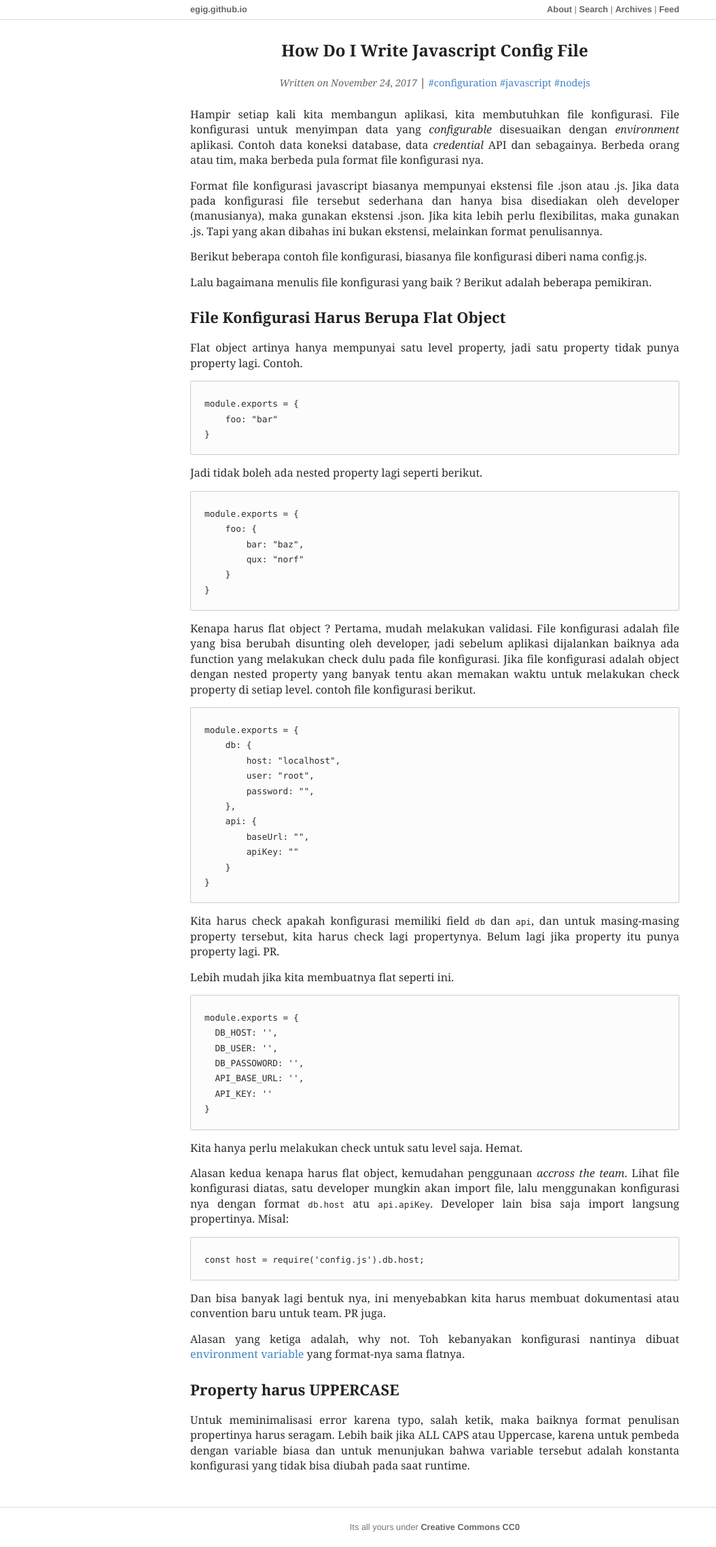
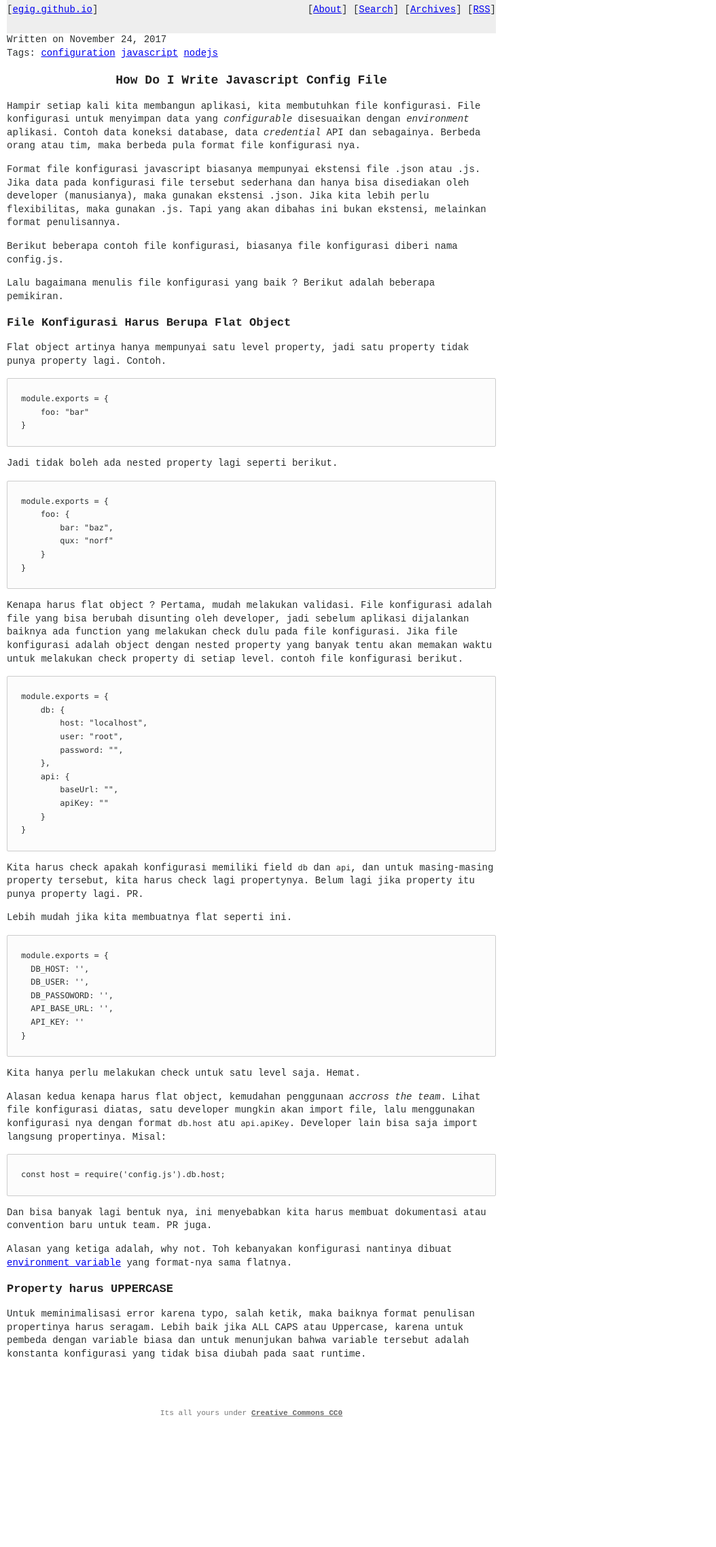
Before and after one commit to egig/egig.github.io, a Jekyll site: the page built from _posts/2017-11-24-how-do-i-write-javascript-config-file.markdown, in a window 1280 px wide. Shown: the whole page at 68% size, without its empty margins (0-1054 px from the left). Built offline with Jekyll 4.4.1, drawn with Linux system fonts in a browser that asks for light colours; comment, search, counter and statistics services are not loaded; after the commit the page ends 2107 px from its top, so only the background shows below that.

Commit message:
new style

```diff
--- a/_config.yml
+++ b/_config.yml
@@ -80,8 +80,8 @@ plugins:
   - jekyll-seo-tag
 
 #pagination
-paginate: 6
-paginate_path: /page:num/
+paginate: 5
+paginate_path: /page/:num/
 
 # Exclude these files from your production _site
 exclude:
--- a/_layouts/default.html
+++ b/_layouts/default.html
@@ -14,24 +14,29 @@
 
     <link rel="stylesheet" type="text/css" href="{{ site.baseurl }}/style.css" />
     <link rel="alternate" type="application/rss+xml" title="{{ site.name }} - {{ site.description }}" href="{{ site.baseurl }}/feed.xml" />
+    <script src="https://cdnjs.cloudflare.com/ajax/libs/jquery/3.4.1/jquery.min.js" integrity="sha256-CSXorXvZcTkaix6Yvo6HppcZGetbYMGWSFlBw8HfCJo=" crossorigin="anonymous"></script>
 
     <!-- Created with Jekyll Now - http://github.com/barryclark/jekyll-now -->
   </head>
 
   <body>
-    <div class="wrapper-masthead">
+    <div class="wrapper-masthead container">
       <div class="site-nav-wrapper clearfix">
-      <div class="container">
         <div class="site-nav">
-          <a href="/">{{ site.name }}</a>
+          [<a href="/">{{ site.name }}</a>]
+          <br/>
+          <br/>
+          <span id="updated-at"></span>
         </div>
         <div class="site-nav-right">
-          <a href="/about.html">About</a> |
-          <a href="/search.html">Search</a> |
-          <a href="/archives.html">Archives</a> |
-          <a href="/feed.xml">Feed</a>
+          [<a href="/about.html">About</a>]
+          [<a href="/search.html">Search</a>]
+          [<a href="/archives.html">Archives</a>]
+          [<a href="/feed.xml">RSS</a>]
+<!--          <br/>-->
+<!--          <br/>-->
+<!--          Owner: <span id="owner"></span>-->
         </div>
-      </div>
       </div>
     </div>
 
--- a/_layouts/post.html
+++ b/_layouts/post.html
@@ -3,17 +3,17 @@ layout: default
 ---
 
 <article class="post">
-  <div class="post-title-wrapper">
-    <h1 class="post-title">{{ page.title }}</h1>
-
-    <span class="date"> Written on {{ page.date | date: "%B %e, %Y" }}
-    </span> |
+    <span> Written on {{ page.date | date: "%B %e, %Y" }}</span>
+    <br/>
+    Tags:
     <span>
       {% for tag in page.tags %}
         {% capture tag_name %}{{ tag }}{% endcapture %}
-        <a class="post-tag" href="/tags#{{ tag_name }}">#{{ tag_name }}</a>
+        <a class="post-tag" href="/tags#{{ tag_name }}">{{ tag_name }}</a>
       {% endfor %}
      </span>
+  <div class="post-title-wrapper">
+    <h1 class="post-title">{{ page.title }}</h1>
  </div>
 
   <div class="entry">
--- a/_sass/_highlights.scss
+++ b/_sass/_highlights.scss
@@ -11,9 +11,9 @@ pre.highlight {
 
 
 code {
-	font-size: 80% !important;
+	font-size: 85% !important;
 	border-radius: 4px;
-	font-family: Menlo,Monaco,Consolas,"Courier New",monospace;
+	font-family: Monaco,Consolas,"Courier New",monospace;
 }
 
 .highlight .hll { background-color: #ffffcc }
--- a/search.html
+++ b/search.html
@@ -3,7 +3,7 @@ layout: default
 title: Search
 permalink: /search.html
 ---
-<div class="search-input-container">
+<div class="search-input-container" style="margin-top: 10px">
   <input type="text" id="search-input" placeholder="Start typing to search&hellip;">
 </div>
 
--- a/style.scss
+++ b/style.scss
@@ -19,25 +19,24 @@ html {
 }
 
 body {
-	background: $white;
-  font: 16px/1.4 $georgia;
+  background: $white;
+  font: 14px/1.4 monospace;
   color: #2a2e2e;
   height: 100%;
 }
 
 .container {
-  margin: auto;
   max-width: 740px;
   padding: 0 10px;
   width: 100%;
 }
 
 h1, h2, h3, h4, h5, h6 {
-  font-family: $georgia;
+  font-family: monospace;
   color: $darkerGray;
   font-weight: bold;
 
-  line-height: 1.7;
+  //line-height: 1.7;
   margin: 1em 0 15px;
   padding: 0;
 
@@ -47,37 +46,27 @@ h1, h2, h3, h4, h5, h6 {
 }
 
 h1 {
-  font-size: 24px;
+  font-size: 18px;
   a {
     color: inherit;
   }
 }
 
 h2 {
-  font-size: 22px;
+  font-size: 17px;
 }
 
 h3 {
-  font-size: 20px;
+  font-size: 16.5px;
 }
 
 h4 {
-  font-size: 18px;
+  font-size: 16px;
   color: $gray;
 }
 
 p {
   margin: 15px 0;
-  text-align: justify;
-}
-
-a {
-  color: $blue;
-  text-decoration: none;
-	cursor: pointer;
-  &:hover, &:active {
-    color: $blue;
-  }
 }
 
 ul, ol {
@@ -156,7 +145,6 @@ img {
 //
 
 .wrapper-masthead {
-  margin-bottom: 25px;
 }
 
 .masthead {
@@ -215,24 +203,29 @@ img {
 }
 
 .site-nav-wrapper {
-  border-bottom: 1px solid #ddd;
   padding: 5px 0;
-  font-size: 0.8em;
-      font-family: $helveticaNeue;
-  color: #777777;
-  a {
-    color: #666666;
-    font-weight: bolder;
-  }
+  background-color: #EEEEEE;
 }
 
 
 .site-nav {
     float: left;
+
+  @include mobile {
+    display: block;
+    float: none;
+  }
 }
 
 .site-nav-right {
+   text-align: right;
     float: right;
+
+  @include mobile {
+    display: block;
+    text-align: left;
+    float: none;
+  }
 }
 
 //
@@ -266,7 +259,7 @@ img {
 
 .wrapper-footer {
   margin-top: 50px;
-  border-top: 1px solid #ddd;
+  //border-top: 1px solid #ddd;
   border-bottom: none;
 }
 
@@ -277,7 +270,6 @@ footer {
 }
 
 .footer-nav {
-  font-family: $helveticaNeue;
   color: #777777;
   a {
     color: #666666;
@@ -287,11 +279,6 @@ footer {
 
 .post-title-wrapper {
   text-align: center;
-  margin-bottom: 25px;
-}
-
-.post-tag {
-  font-size: 0.9em;
 }
 
 // Print
```
Also changed, not shown: other parts of _layouts/default.html (+8 -0 lines), index.html (+7 -7 lines), 1 other file.
